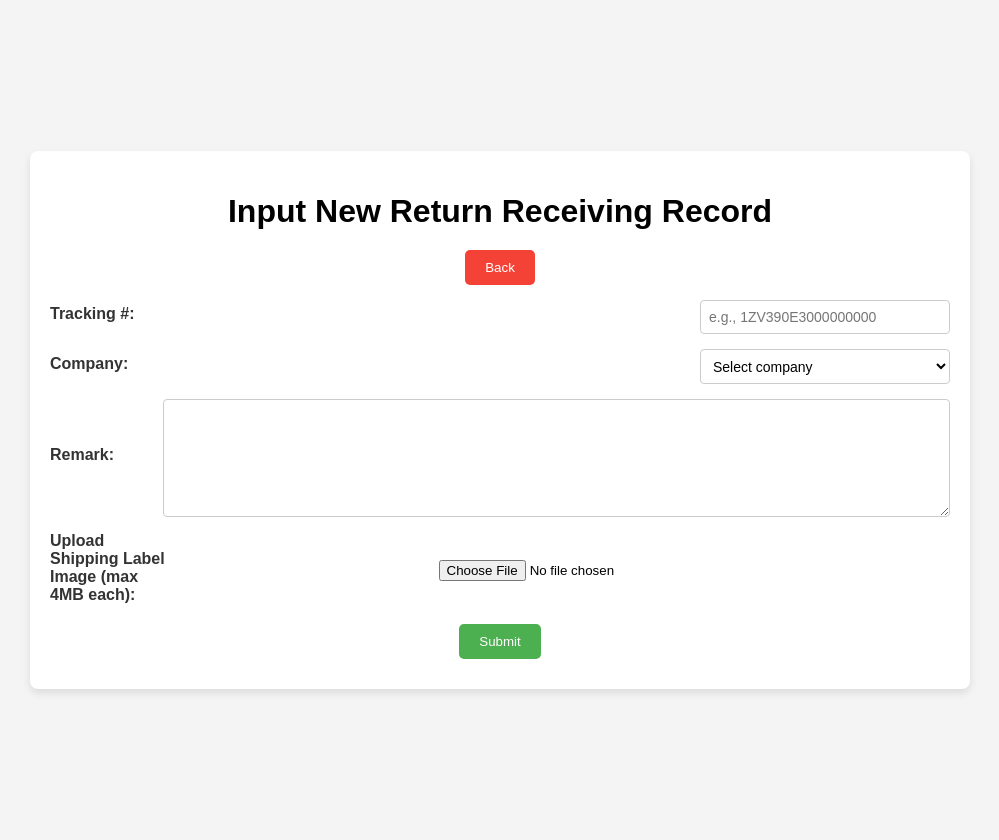
After one commit to Tech-doglas/RMA_Server, a Flask app: page /return_receiving/return_receiving_input in a window 1280 px wide. The commit adds this page. Shown: the whole page, without its empty margins (140-1139 px from the left). Run offline with Flask 3, Linux system fonts and the light colour scheme.

Commit message:
feat: return receiving

```diff
--- a/app/__init__.py
+++ b/app/__init__.py
@@ -19,9 +19,11 @@ def create_app():
     # Register blueprints
     from app.routes.index_routes import index_bp
     from app.routes.laptop.laptop_routes import laptop_bp
+    from app.routes.return_receiving_routes import return_receiving_bp
     from app.routes.user_routes import user_bp
 
     app.register_blueprint(index_bp)
     app.register_blueprint(laptop_bp, url_prefix='/laptop')
+    app.register_blueprint(return_receiving_bp, url_prefix='/return_receiving')
     app.register_blueprint(user_bp, url_prefix='/user')
     return app
--- /dev/null
+++ b/app/routes/return_receiving_routes.py
@@ -0,0 +1,97 @@
+import os
+from flask import Blueprint, render_template, request, redirect, send_from_directory, url_for
+from app.models import get_db_connection, get_project_root, get_shipping_label_image, save_shipping_label_image
+
+return_receiving_bp = Blueprint('return_receiving', __name__)
+
+@return_receiving_bp.route('/', methods=['GET', 'POST'])
+def show_return_receiving_sheet():
+    try:
+        conn = get_db_connection()
+        cursor = conn.cursor()
+
+        if request.method == 'POST':
+            tracking_number = request.form.get('tracking_number', '').strip()
+            company = request.form.get('company', '').strip()
+            record_date = request.form.get('record_date', '').strip()
+
+            query = "SELECT * FROM RMA_return_receiving WHERE 1=1"
+            params = []
+
+            if tracking_number:
+                query += " AND TrackingNumber LIKE ?"
+                params.append(f"%{tracking_number}%")
+            if company:
+                query += " AND Company = ?"
+                params.append(company)
+            if record_date:
+                query += " AND CONVERT(DATE, CreationDateTime) = ?"
+                params.append(record_date)
+
+            cursor.execute(query, params) if params else cursor.execute("SELECT * FROM RMA_return_receiving")
+        else:
+            cursor.execute("SELECT * FROM RMA_return_receiving")
+
+        data = cursor.fetchall()
+        columns = [column[0] for column in cursor.description]
+        results = [dict(zip(columns, row)) for row in data]
+        total_count = len(results)
+        conn.close()
+
+        return render_template('return_receiving/return_receiving.html', records=results, total_count=total_count)
+    except Exception as e:
+        return f"Error: {str(e)}"
+
+@return_receiving_bp.route('/return_receiving_input')
+def return_receiving_input():
+    try:
+        return render_template('return_receiving/return_receiving_input.html')
+    except Exception as e:
+        return f"Error: {str(e)}"
+
+@return_receiving_bp.route('/detail/<tracking_number>')
+def return_receiving_record_detail(tracking_number):
+    try:
+        conn = get_db_connection()
+        cursor = conn.cursor()
+        cursor.execute("SELECT * FROM RMA_return_receiving WHERE TrackingNumber = ?", tracking_number)
+        data = cursor.fetchone()
+        if not data:
+            return "Record not found", 404
+        record = dict(zip([column[0] for column in cursor.description], data))
+        image = get_shipping_label_image(record['TrackingNumber'])
+        conn.close()
+        return render_template('return_receiving/return_receiving_record_detail.html', record=record, image=image)
+    except Exception as e:
+        return f"Error: {str(e)}", 500
+
+@return_receiving_bp.route('/submit', methods=['POST'])
+def submit_record():
+    try:
+        conn = get_db_connection()
+        cursor = conn.cursor()
+        tracking_number = request.form.get('tracking_number')
+        company = request.form.get('company')
+        remark = request.form.get('remark')
+
+        cursor.execute("""
+            INSERT INTO RMA_return_receiving (TrackingNumber, Company, Remark)
+            VALUES (?, ?, ?)
+        """, (tracking_number, company, remark))
+
+        save_shipping_label_image(request.files.get('image'), tracking_number)
+        conn.commit()
+        conn.close()
+        return redirect(url_for('return_receiving.return_receiving_input'))
+    except Exception as e:
+        return f"Error submitting record: {str(e)}"
+
+@return_receiving_bp.route('/images/return_receiving/<filename>')
+def serve_image(filename):
+    try:
+        image_dir = os.path.join(get_project_root(), 'images', 'return_receiving')
+        if not os.path.exists(image_dir):
+            return "Image directory not found", 404
+        return send_from_directory(image_dir, filename)
+    except Exception as e:
+        return f"Error: {str(e)}", 500
--- a/app/templates/index.html
+++ b/app/templates/index.html
@@ -48,7 +48,7 @@
         <h1>RMA System</h1>
         <button onclick="window.location.href='{{ url_for('laptop.show_RMA_laptop_sheet') }}';">Laptop</button>
         <button>Non-Laptop</button>
-        <button>Daily-Return</button>
+        <button onclick="window.location.href='{{ url_for('return_receiving.show_return_receiving_sheet') }}';">Return Receiving</button>
         <button style="display: none;" onclick="window.location.href='{{ url_for('user.show_user_page') }}';">User</button>
     </div>
 
--- a/app/templates/laptop/laptop.html
+++ b/app/templates/laptop/laptop.html
@@ -12,6 +12,9 @@
 
     <button onclick="window.location.href='{{ url_for('laptop.laptop_input') }}'">
         Input
+    </button>
+    <button class="orange" onclick="window.location.href='{{ url_for('index.show_landing_page') }}'">
+        Home
     </button>
 
     <!-- Search Form with updated styling -->
--- /dev/null
+++ b/app/templates/return_receiving/return_receiving_input.html
@@ -0,0 +1,235 @@
+<!DOCTYPE html>
+<html lang="en">
+  <head>
+    <meta charset="UTF-8" />
+    <meta name="viewport" content="width=device-width, initial-scale=1.0" />
+    <link rel="stylesheet" href="{{ url_for('static', filename='css/styles.css') }}">
+    <style>
+      body {
+        display: flex;
+        justify-content: center;
+        align-items: center;
+        min-height: 100vh;
+        background-color: #f4f4f4;
+      }
+
+      .container {
+        background-color: white;
+        padding: 20px;
+        border-radius: 8px;
+        box-shadow: 0 4px 8px rgba(0, 0, 0, 0.1);
+        width: 100%;
+        max-width: 900px;
+        margin: 0 10px;
+      }
+
+      label {
+        display: inline-block;
+        margin-bottom: 5px;
+        font-size: 16px;
+      }
+
+      input[type="text"],
+      select,
+      textarea {
+        padding: 8px;
+        width: 100%;
+        border-radius: 4px;
+        border: 1px solid #ccc;
+      }
+
+      select {
+        height: 35px;
+      }
+
+      textarea {
+        resize: vertical;
+      }
+
+      button {
+        width: 100%;
+        max-width: 150px;
+        display: block;
+        margin-left: auto;
+        margin-right: auto;
+      }
+
+      button.red {
+        background-color: #f44336;
+        max-width: 150px;
+        display: block;
+        margin-left: auto;
+        margin-right: auto;
+      }
+
+      /* Image preview styling */
+      #image-preview {
+        margin-top: 10px;
+        display: flex;
+        flex-wrap: wrap;
+        gap: 10px;
+      }
+
+      #image-preview img {
+        width: 100px;
+        height: 100px;
+        object-fit: cover;
+        border-radius: 5px;
+      }
+
+      /* Responsive design for mobile and tablet */
+      @media (max-width: 768px) {
+        h1 {
+          font-size: 24px;
+        }
+
+        .form-group {
+          margin-bottom: 10px;
+        }
+
+        label {
+          font-size: 14px;
+        }
+
+        input[type="text"],
+        select,
+        textarea {
+          font-size: 14px;
+          padding: 10px;
+          box-sizing: border-box;
+        }
+
+        button {
+          padding: 15px 20px;
+          font-size: 16px;
+        }
+
+        .container {
+          padding: 15px;
+        }
+
+        .back-button {
+          padding: 15px 20px;
+          font-size: 16px;
+          display: none;
+        }
+      }
+
+      /* Larger devices, desktop */
+      @media (min-width: 769px) {
+        .form-group {
+          display: flex;
+          justify-content: space-between;
+          align-items: center;
+        }
+
+        label {
+          width: 120px;
+        }
+
+        input[type="text"],
+        select {
+          max-width: 250px;
+          width: 100%;
+          box-sizing: border-box;
+        }
+
+        button {
+          width: auto;
+        }
+
+        .back-button {
+          width: auto;
+        }
+      }
+    </style>
+    <title>Input Return Receiving Record</title>
+  </head>
+
+  <body>
+    <div class="container">
+      <h1>Input New Return Receiving Record</h1>
+
+      <button
+        onclick="window.location.href='{{ url_for('return_receiving.show_return_receiving_sheet') }}';"
+        class="red"
+      >
+        Back
+      </button>
+
+      <form
+        method="POST"
+        action="{{ url_for('return_receiving.submit_record') }}"
+        enctype="multipart/form-data"
+      >
+
+        <div class="form-group">
+          <label for="tracking_number">Tracking #:</label>
+          <input
+            type="text"
+            id="tracking_number"
+            name="tracking_number"
+            placeholder="e.g., 1ZV390E3000000000"
+            required
+          />
+        </div>
+
+        <div class="form-group">
+          <label for="company">Company:</label>
+          <select id="company" name="company" required>
+            <option value="" disabled selected>Select company</option>
+            <option value="PX/LEO/KRIZY">PX/LEO/KRIZY</option>
+            <option value="SNOWBELL/XIE/PITY TECH">SNOWBELL/XIE/PITY TECH</option>
+            <option value="Others">Others</option>
+          </select>
+        </div>
+
+        <div class="form-group">
+          <label for="remark">Remark:</label>
+          <textarea
+            id="remark"
+            name="remark"
+            rows="5"
+            cols="40"
+          ></textarea>
+        </div>
+
+        <div class="form-group">
+          <label for="images">Upload Shipping Label Image (max 4MB each):</label>
+          <input
+            type="file"
+            id="image"
+            name="image"
+            accept="image/jpg; image/jpeg; image/png"
+            required
+            onchange="previewImages()"
+            oninput="validateFileSize(this)"
+          />
+          <div id="image-preview"></div>
+        </div>
+
+        <button type="submit">Submit</button>
+      </form>
+    </div>
+
+    <script>
+      function validateFileSize(input) {
+        const maxSize = 4 * 1024 * 1024; // 4MB
+        const files = input.files;
+        let valid = true;
+        for (let i = 0; i < files.length; i++) {
+          if (files[i].size > maxSize) {
+            alert(
+              "File " + files[i].name + " exceeds the maximum size of 4MB."
+            );
+            valid = false;
+          }
+        }
+        if (!valid) {
+          input.value = ""; // Clear only if invalid files are found
+        }
+        return valid;
+      }
+    </script>
+  </body>
+</html>
--- a/app/templates/user.html
+++ b/app/templates/user.html
@@ -50,6 +50,6 @@
         </tr>
         {% endfor %}
     </table>
-    <a href="{{ url_for('index.show_landing_page') }}">Back to Home</a>
+    <button onclick="window.location.href='{{ url_for('index.show_landing_page') }}';">Back to Home</button>
 </body>
 </html>
```
Also changed, not shown: app/models.py (+22 -2 lines), app/routes/laptop/laptop_item_routes.py (+5 -6 lines), app/templates/return_receiving/return_receiving.html (added, +84 -0 lines), app/templates/return_receiving/return_receiving_record_detail.html (added, +54 -0 lines).
